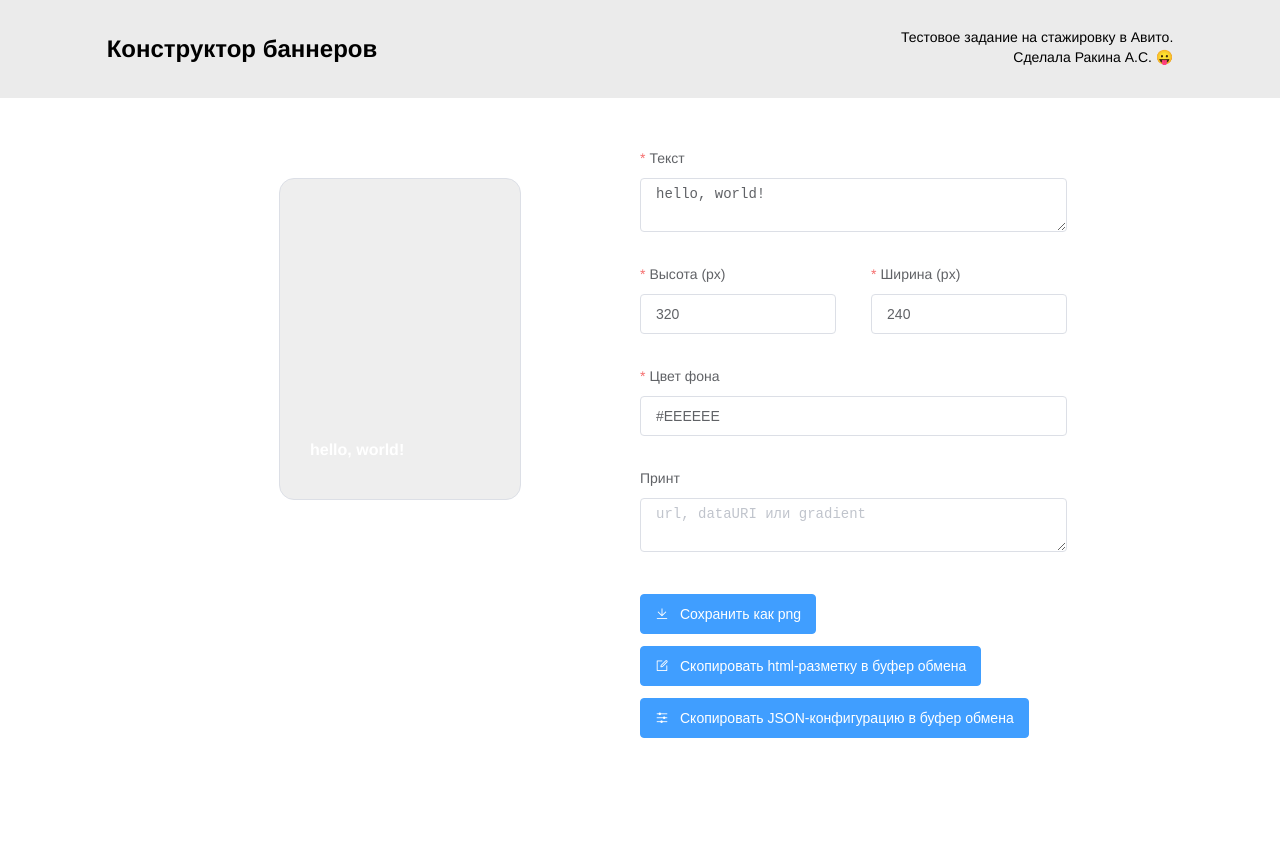
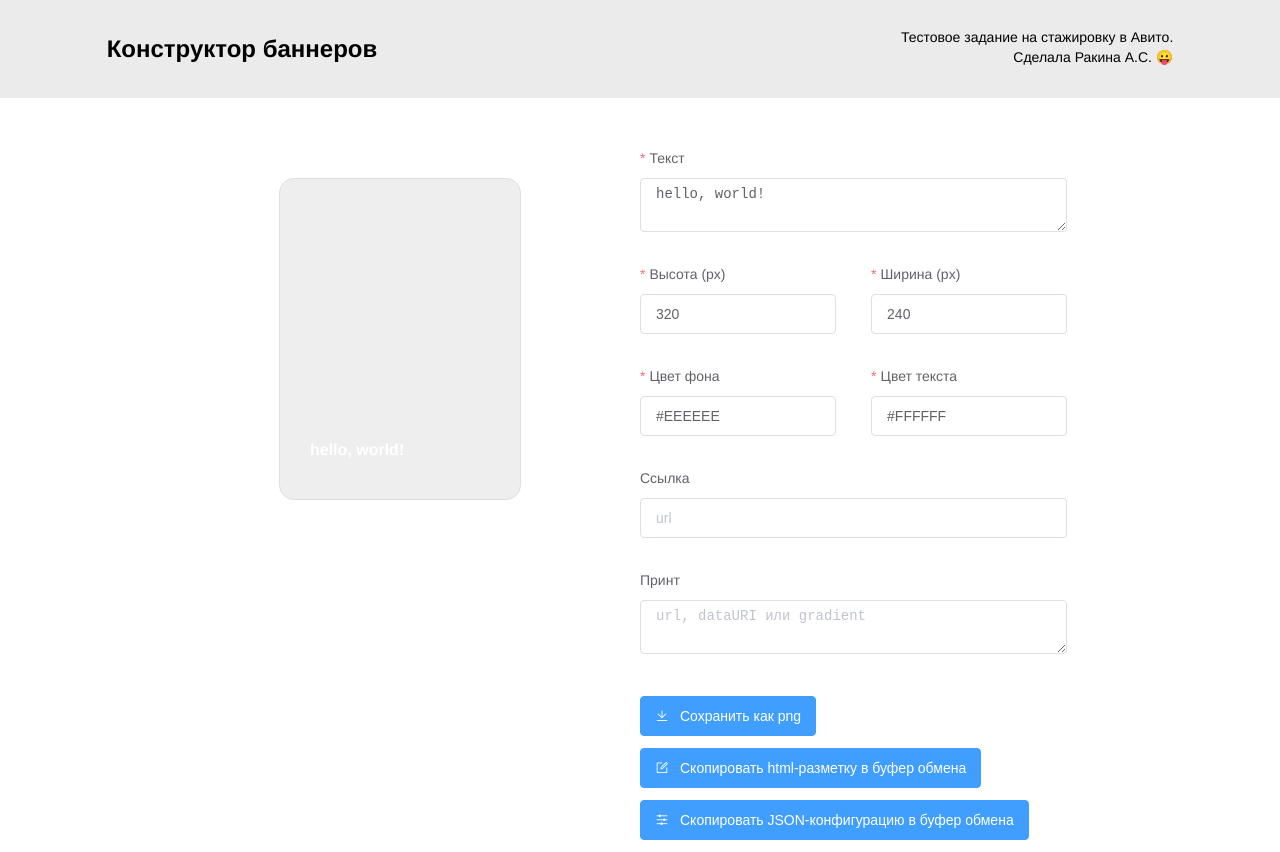
Before and after one commit to anninwonderland/avito-test, a Vue app: page / in a window 1280 px wide. Before the commit the page ends 800 px from the top, so only its background shows below. Built offline with nearby package versions, Linux system fonts and the light colour scheme.

Commit message:
feat: add few more fields

```diff
--- a/src/assets/constants/regexp.js
+++ b/src/assets/constants/regexp.js
@@ -4,7 +4,7 @@ const RGBA_STR = 'rgba?\\(((25[0-5]|2[0-4]\\d|1\\d{1,2}|\\d\\d?)\\s*,\\s*?){2}(2
 const HEX = new RegExp('^#[0-9a-f]{3,6}$', 'i')
 const RGBA = new RegExp(`^${RGBA_STR}$`, 'i')
 const GRADIENT = new RegExp(`^(linear|radial)-gradient\\((([0-9]*deg)|circle)(\\s*,\\s*?${RGBA_STR}(\\s?)*([0-9]*%)?)*\\)$`, 'i')
-const URL = new RegExp('^((https?|ftp|file):\\/\\/)?([\\da-z\\.-]+)\\.([a-z\\.]{2,6})([\\/\\w \\.-]*)*\\/?$', 'i')
+const URL = new RegExp('(^((https?|ftp|file):\\/\\/)?([\\da-z\\.-]+)\\.([a-z\\.]{2,6})([\\/\\w \\.-]*)*\\/?$)|(^\\s+$)|(^$)', 'i')
 const DATA_URI = new RegExp('^data:([a-z]+\\/[a-z0-9-+.]+(;[a-z-]+=[a-z0-9-]+)?)?(;base64)?,([a-z0-9!$&\',()*+;=\\-._~:@\\/?%\\s]*)\\s*$', 'i')
 
 export default {
--- a/src/components/Form.vue
+++ b/src/components/Form.vue
@@ -29,11 +29,27 @@
         </el-col>
       </el-row>
       <el-row>
-        <el-col>
+        <el-col :span="11">
           <el-form-item label="Цвет фона" prop="style.background-color">
             <el-input
                 placeholder="#000000 или rgb(0, 0, 0)"
                 v-model="form.style['background-color']"></el-input>
+          </el-form-item>
+        </el-col>
+        <el-col :span="11" :offset="2">
+          <el-form-item label="Цвет текста" prop="style.color">
+            <el-input
+                placeholder="#000000 или rgb(0, 0, 0)"
+                v-model="form.style.color"></el-input>
+          </el-form-item>
+        </el-col>
+      </el-row>
+      <el-row>
+        <el-col>
+          <el-form-item label="Ссылка" prop="link">
+            <el-input
+                placeholder="url"
+                v-model="form.link"></el-input>
           </el-form-item>
         </el-col>
       </el-row>
@@ -107,6 +123,12 @@ export default {
         'style.background-color': [
           { required: true, validator: this.validateColor, trigger: 'blur' }
         ],
+        'style.color': [
+          { required: true, validator: this.validateColor, trigger: 'blur' }
+        ],
+        link: [
+          { required: false, validator: this.validateUrl, trigger: 'blur' }
+        ],
         'style.background-image': [
           { required: false, validator: this.validateImage, trigger: 'blur' }
         ]
@@ -152,8 +174,8 @@ export default {
       if (value != parseInt(value)) {
         return callback(new Error('Введите целое число'))
       }
-      if (value < 100 || value > 600) {
-        return callback(new Error('Введите значение от 100px до 600px'))
+      if (value < 100 || value > 400) {
+        return callback(new Error('Введите значение от 100px до 400px'))
       }
       this.setBannerProp({ property: rule.field, value })
       return callback()
@@ -170,11 +192,16 @@ export default {
       return callback()
     },
 
+    validateUrl(rule, value, callback) {
+      if (!regexp.URL.test(value)) {
+        return callback(new Error('Допустимый формат: url'))
+      }
+
+      this.setBannerProp({ property: rule.field, value: value })
+      return callback()
+    },
+
     validateImage(rule, value, callback) {
-      if (value === '') {
-        this.setBannerProp({ property: rule.field, value: value })
-        return callback()
-      }
       if (!regexp.GRADIENT.test(value) && !regexp.URL.test(value) && !regexp.DATA_URI.test(value)) {
         return callback(new Error('Допустимый формат: url, dataURI, linear-gradient(℃, rgba), radial-gradient(circle, rgba)'))
       }
@@ -184,7 +211,7 @@ export default {
     },
 
     formatValue(value) {
-      if (value.startsWith('linear-gradient') || value.startsWith('radial-gradient')) {
+      if (value.startsWith('linear-gradient') || value.startsWith('radial-gradient') || value.trim() == '') {
         return value
       }
       return `url(${value})`
--- a/src/components/Preview.vue
+++ b/src/components/Preview.vue
@@ -35,6 +35,7 @@ export default {
     renderBanner() {
       document.getElementById('banner').style.height = this.banner.style.height + 'px'
       document.getElementById('banner').style.width = this.banner.style.width + 'px'
+      document.getElementById('banner').style.color = this.banner.style.color
 
       document.getElementById('banner').style['background-color'] = this.banner.style['background-color']
       document.getElementById('banner').style['background-image'] = this.banner.style['background-image']
@@ -68,26 +69,26 @@ export default {
           })
     },
     copyAsHTML(node) {
-
-      this.setStyle(node)
+      this.setInlineStyle(node)
 
       const el = document.createElement('textarea')
       el.value = node.outerHTML
+
       document.body.appendChild(el)
       el.select()
       document.execCommand('copy')
       document.body.removeChild(el)
 
     },
-    setStyle(node) {
+    setInlineStyle(node) {
       if (node.tagName) {
-        node.style.cssText += this.getStyleFromSheets(node)
+        node.style.cssText = this.getStyleFromSheets(node).concat(node.style.cssText)
         node.childNodes.forEach(child => {
-          return  node.childNodes.length ? this.setStyle(child) : null
+          return node.childNodes.length ? this.setInlineStyle(child) : null
         })
       }
     },
-    getStyleFromSheets(node){
+    getStyleFromSheets(node) {
       const selector = `.${node.className} `
       const componentStyles = [...document.styleSheets]
           .map(styleSheet => [...styleSheet.cssRules]
@@ -102,8 +103,8 @@ export default {
           .map(styleBite => styleBite
               .replace(selector, '')
               .replace(/[{}]/g, ''))
-              .filter(Boolean)
-              .join('')
+          .filter(Boolean)
+          .join('')
 
       return nodeStyles
     },
@@ -149,11 +150,11 @@ export default {
   font-family: Helvetica, serif;
   font-weight: bold;
   font-size: 1em;
-  color: #FFFFFF;
+  color: inherit;
   white-space: pre-line;
   word-wrap: break-word;
 
-  padding: 0 ;
+  padding: 0;
   margin: 40px 30px;
   width: calc(100% - 24px);
   max-width: calc(100% - 24px);
--- a/src/store/modules/banner.js
+++ b/src/store/modules/banner.js
@@ -2,10 +2,11 @@ import cloneDeep from 'lodash.clonedeep'
 
 const state = () => ({
     text: 'hello, world!',
-    link: '#',
+    link: '',
     style: {
         width: 240,
         height: 320,
+        color: '#FFFFFF',
         'background-color': '#EEEEEE',
         'background-image': ''
     }
```
